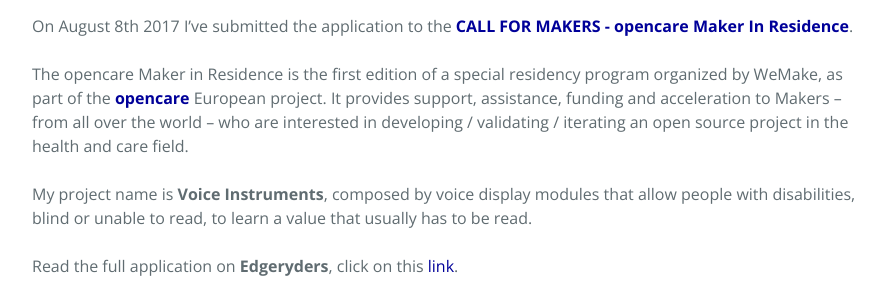
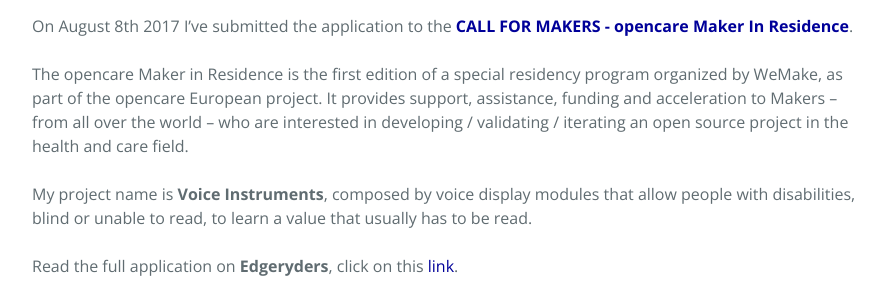
Before and after one commit to opencarecc/voiceinstruments, a Jekyll site: the page built from _posts/2017-08-08-application.md, in a window 1280 px wide and 1261 px high. Shown: the part 651-932 px from the top of the window, without its empty margins (192-1088 px from the left). Built offline with Jekyll 4.4.1, drawn with Linux system fonts in a browser that asks for light colours; comment, search, counter and statistics services are not loaded.

```diff
--- a/_posts/2017-08-08-application.md
+++ b/_posts/2017-08-08-application.md
@@ -13,7 +13,7 @@ ref: application
 
 On August 8th 2017 I’ve submitted the application to the <b>[CALL FOR MAKERS - opencare Maker In Residence](http://wemake.cc/opencare/maker-in-residence-en/)</b>.
 <br><br>
-The opencare Maker in Residence is the first edition of a special residency program organized by WeMake, as part of the <b>[opencare](http://opencare.cc)</b> European project. It provides support, assistance, funding and acceleration to Makers – from all over the world – who are interested in developing / validating / iterating an open source project in the health and care field.
+The opencare Maker in Residence is the first edition of a special residency program organized by WeMake, as part of the opencare European project. It provides support, assistance, funding and acceleration to Makers – from all over the world – who are interested in developing / validating / iterating an open source project in the health and care field.
 <br><br>
 My project name is <b>Voice Instruments</b>, composed by voice display modules that allow people with disabilities, blind or unable to read, to learn a value that usually has to be read.
 <br><br>
```
